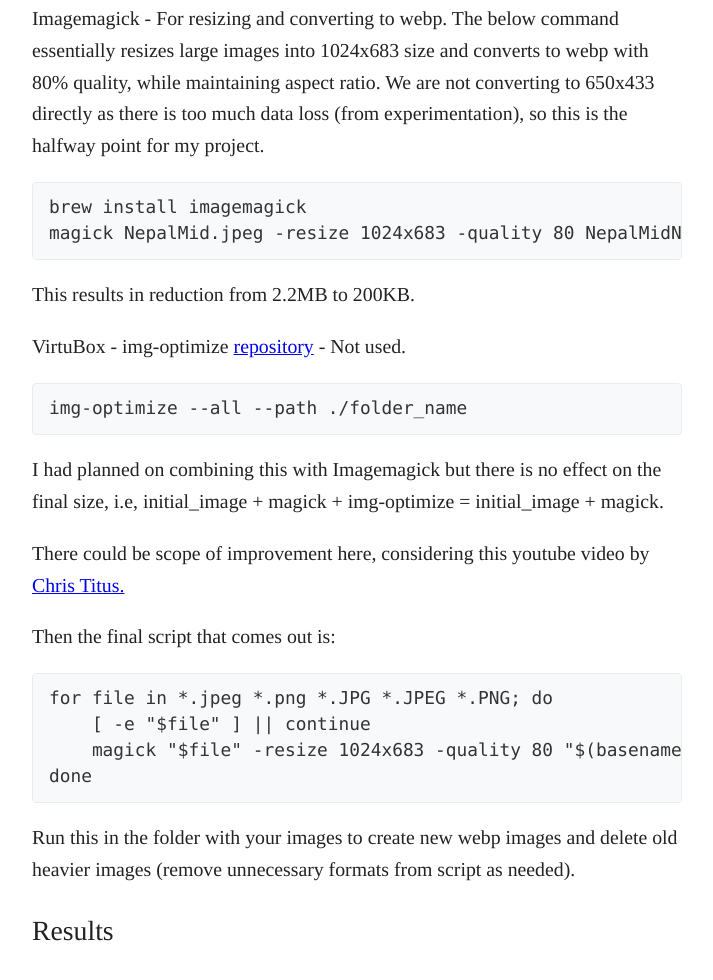
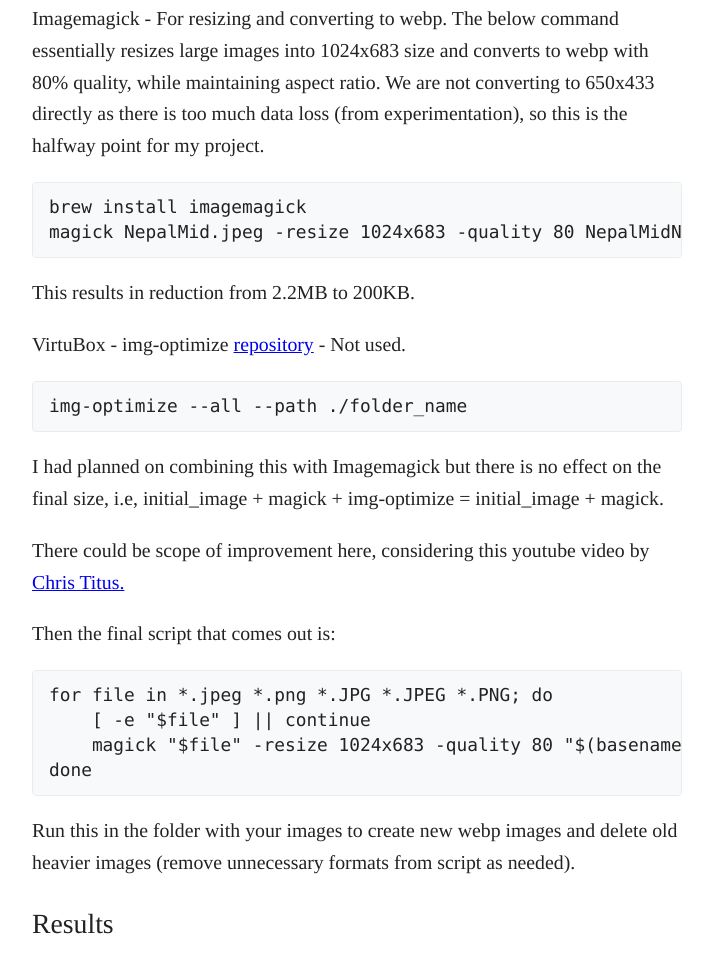
Before and after one commit to ricky421/a-mini-odyssey, a plain HTML site: page tech_blogs/optimize_image_handling.html in a window 1280 px wide. Shown: the part 4464-5444 px from the top of the page, without its empty margins (283-996 px from the left). Drawn offline with Linux system fonts and the light colour scheme.

Commit message:
fix code styling issue

```diff
--- a/style.css
+++ b/style.css
@@ -237,27 +237,30 @@ footer {
     object-fit: contain;
 }
 
-/* Code block styling */
+/* Code block styling - force specificity */
 .article-content pre {
-    background-color: #f8f9fa;
-    border: 1px solid #e9ecef;
-    border-radius: 4px;
-    padding: 12px 16px;
-    margin: 16px 0;
-    overflow-x: auto;
-    font-size: 0.9em;
-    line-height: 1.4;
+    background-color: #f8f9fa !important;
+    border: 1px solid #e9ecef !important;
+    border-radius: 4px !important;
+    padding: 12px 16px !important;
+    margin: 16px 0 !important;
+    overflow-x: auto !important;
+    font-size: 0.9em !important;
+    line-height: 1.4 !important;
+    font-family: 'Monaco', 'Menlo', 'Ubuntu Mono', monospace !important;
 }
 
 .article-content code {
-    font-family: 'Monaco', 'Menlo', 'Ubuntu Mono', monospace;
-    font-size: 0.85em;
-    color: #333;
+    font-family: 'Monaco', 'Menlo', 'Ubuntu Mono', monospace !important;
+    font-size: 0.85em !important;
+    color: #333 !important;
+    background-color: transparent !important;
 }
 
 .article-content pre code {
-    background: none;
-    border: none;
-    padding: 0;
-    font-size: inherit;
+    background: none !important;
+    border: none !important;
+    padding: 0 !important;
+    font-size: inherit !important;
+    color: inherit !important;
 }
--- a/tech_blogs/optimize_image_handling.html
+++ b/tech_blogs/optimize_image_handling.html
@@ -3,7 +3,7 @@
     <head>
         <meta charset="UTF-8">
         <meta name="viewport" content="width=device-width, initial-scale=1.0">
-        <link rel="stylesheet" href="../style.css">
+        <link rel="stylesheet" href="../style.css?v=2">
         <title>Optimize Image Handling in your Personal Website</title>
     </head>
     <body>
```
